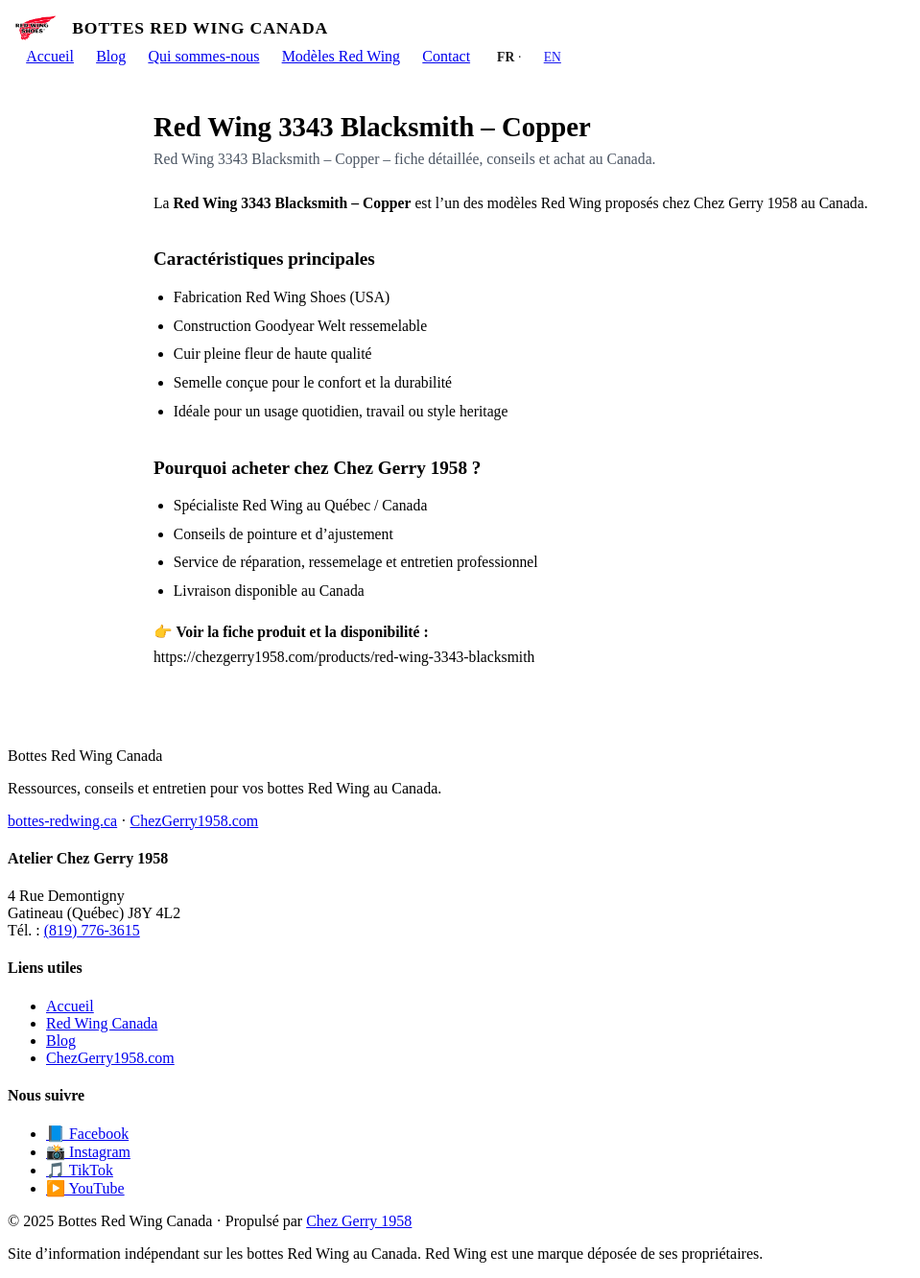
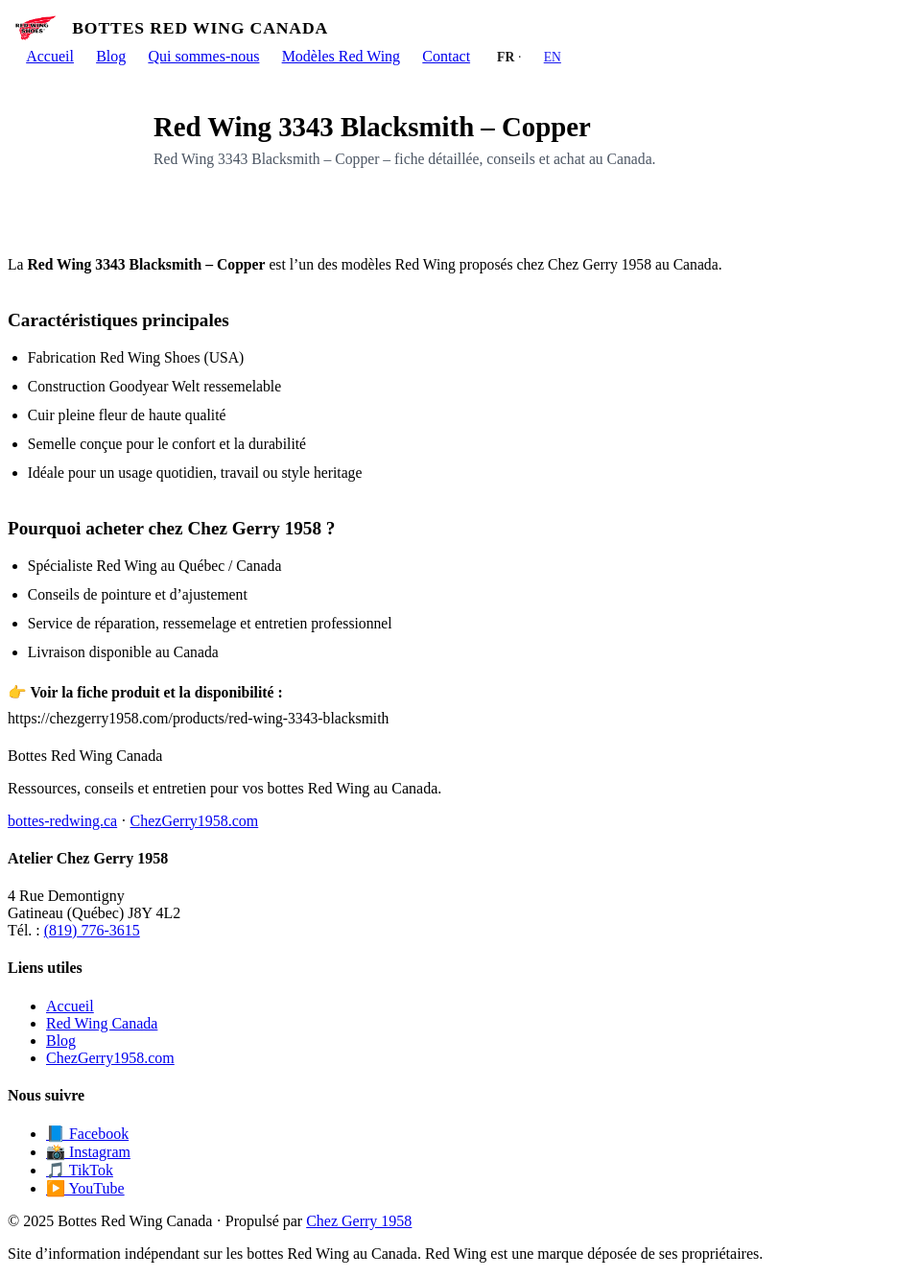
Before and after one commit to jphenri/botte-redwing.ca, a Jekyll site: the page built from _models/red-wing-3343-blacksmith-fr.md, in a window 1280 px wide. Shown: the whole page at 96% size, without its empty margins (0-959 px from the left). Built offline with Jekyll 4.4.1, drawn with Linux system fonts in a browser that asks for light colours.

Commit message:
Update model.html

```diff
--- a/_layouts/model.html
+++ b/_layouts/model.html
@@ -2,8 +2,9 @@
 layout: default
 ---
 
-<article class="model-page">
+
   <header class="model-header">
+  <article class="model-page">
     <h1>{{ page.title }}</h1>
 
     {% if page.description %}
```
